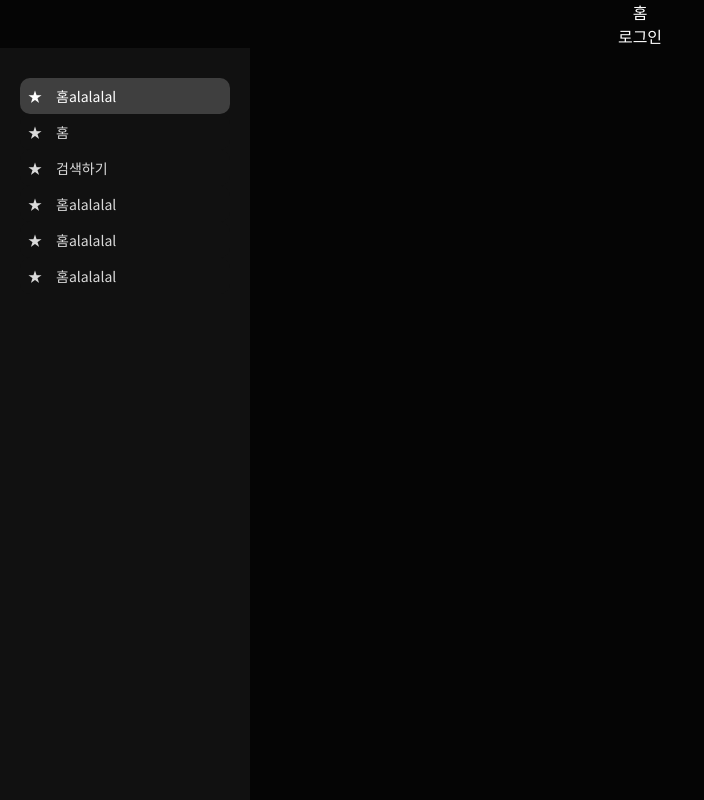
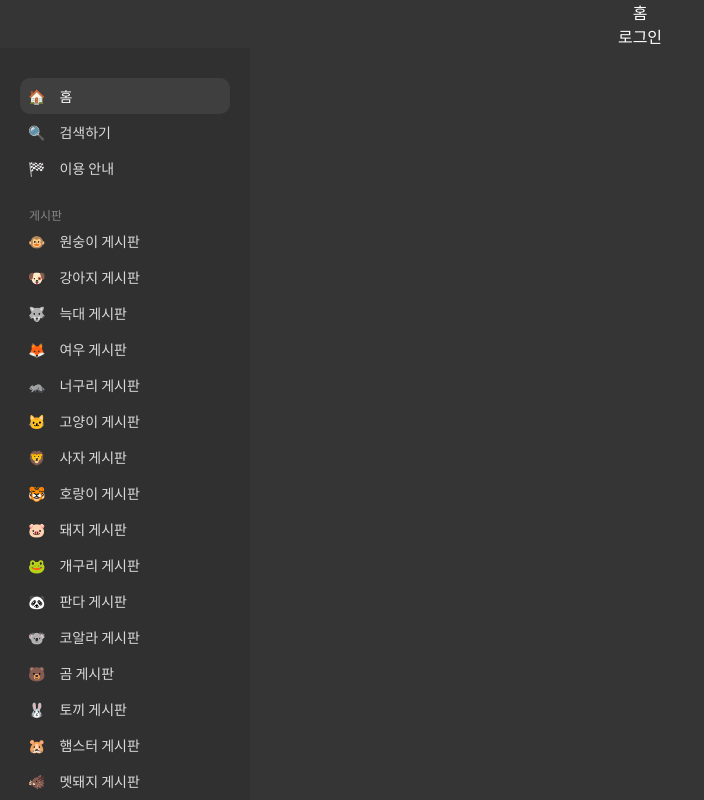
Before and after one commit to taeho-choi/react-emong, a React (Create React App) app: page / in a window 1280 px wide. Shown: the whole page, without its empty margins (0-704 px from the left). Built offline with nearby package versions, Linux system fonts and the light colour scheme; a web font is replaced by a local one.

Commit message:
SideMenu design

```diff
--- a/src/App.css
+++ b/src/App.css
@@ -4,7 +4,7 @@
   padding: 0px;
   font-family: "Noto Sans KR", sans-serif;
   font-size: 16px;
-  font-weight: lighter;
+  /* font-weight: 100; */
   color: rgb(255, 255, 255);
 }
 ul,
@@ -20,7 +20,7 @@ a {
   text-align: center;
   width: 100%;
   height: 100vh;
-  background-color: rgb(5, 5, 5);
+  background-color: rgb(53, 53, 53);
 }
 
 .SideMenu {
@@ -28,9 +28,15 @@ a {
   width: 250px;
   height: 100vh;
   position: fixed;
-  background-color: rgb(17, 17, 17);
+  background-color: rgb(48, 48, 48);
   padding-top: 30px;
+  overflow: scroll;
+  -ms-overflow-style: none;
 }
+.SideMenu::-webkit-scrollbar {
+  display: none;
+}
+
 .SideMenu button {
   font-size: 14px;
   width: 210px;
@@ -38,7 +44,7 @@ a {
   margin: auto;
   text-align: left;
   color: rgb(218, 218, 218);
-  background-color: rgb(17, 17, 17);
+  background-color: rgb(48, 48, 48);
   border-radius: 10px;
   display: block;
   border: 0px;
@@ -48,3 +54,18 @@ a {
   color: rgb(254, 254, 254);
   background-color: rgb(63, 63, 63);
 }
+
+.Category {
+  font-size: 12px;
+  color: rgb(134, 134, 134);
+  text-align: left;
+  margin-left: 29px;
+  margin-top: 20px;
+}
+
+.EmptyBox {
+  padding-top: 80px;
+  padding-bottom: 100px;
+  font-size: 8px;
+  color: rgb(134, 134, 134);
+}
--- a/src/pages/SideMenu.js
+++ b/src/pages/SideMenu.js
@@ -1,12 +1,30 @@
 const SideMenu = () => {
   return (
     <div className="SideMenu">
-      <button className="on">★　홈alalalal</button>
-      <button>★　홈</button>
-      <button>★　검색하기</button>
-      <button>★　홈alalalal</button>
-      <button>★　홈alalalal</button>
-      <button>★　홈alalalal</button>
+      <button className="on">🏠　홈</button>
+      <button>🔍　검색하기</button>
+      <button>🏁　이용 안내</button>
+      <div className="Category">게시판</div>
+      <button>🐵　원숭이 게시판</button>
+      <button>🐶　강아지 게시판</button>
+      <button>🐺　늑대 게시판</button>
+      <button>🦊　여우 게시판</button>
+      <button>🦝　너구리 게시판</button>
+      <button>🐱　고양이 게시판</button>
+      <button>🦁　사자 게시판</button>
+      <button>🐯　호랑이 게시판</button>
+      <button>🐷　돼지 게시판</button>
+      <button>🐸　개구리 게시판</button>
+      <button>🐼　판다 게시판</button>
+      <button>🐨　코알라 게시판</button>
+      <button>🐻　곰 게시판</button>
+      <button>🐰　토끼 게시판</button>
+      <button>🐹　햄스터 게시판</button>
+      <button>🐗　멧돼지 게시판</button>
+      <div className="Category">고객센터</div>
+      <button>📚　이용 약관</button>
+      <button>📧　문의하기</button>
+      <div className="EmptyBox">© Animals. All Rights Reserved.</div>
     </div>
   );
 };
--- /dev/null
+++ b/src/pages/TopMenu.js
@@ -0,0 +1,5 @@
+const TopMenu = () => {
+  return <div className="TopMenu">탑메뉴</div>;
+};
+
+export default TopMenu;
```
